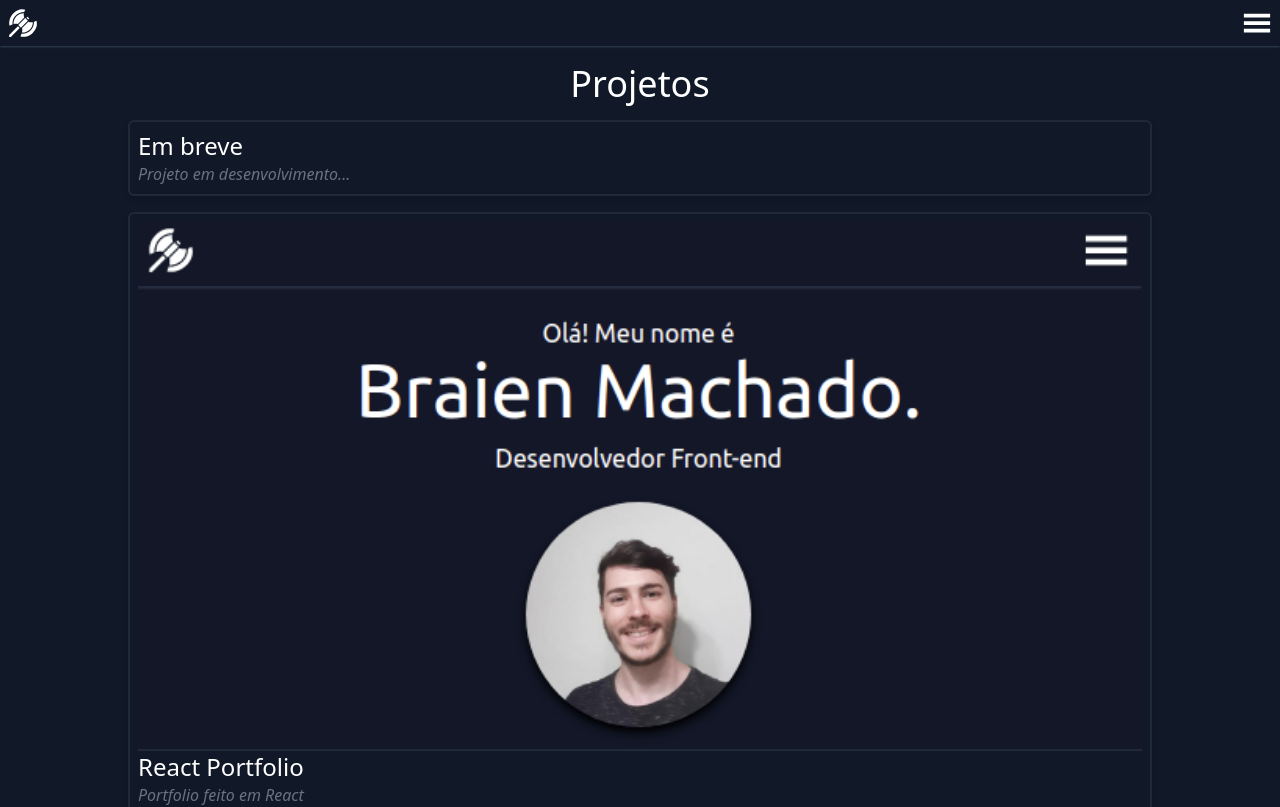
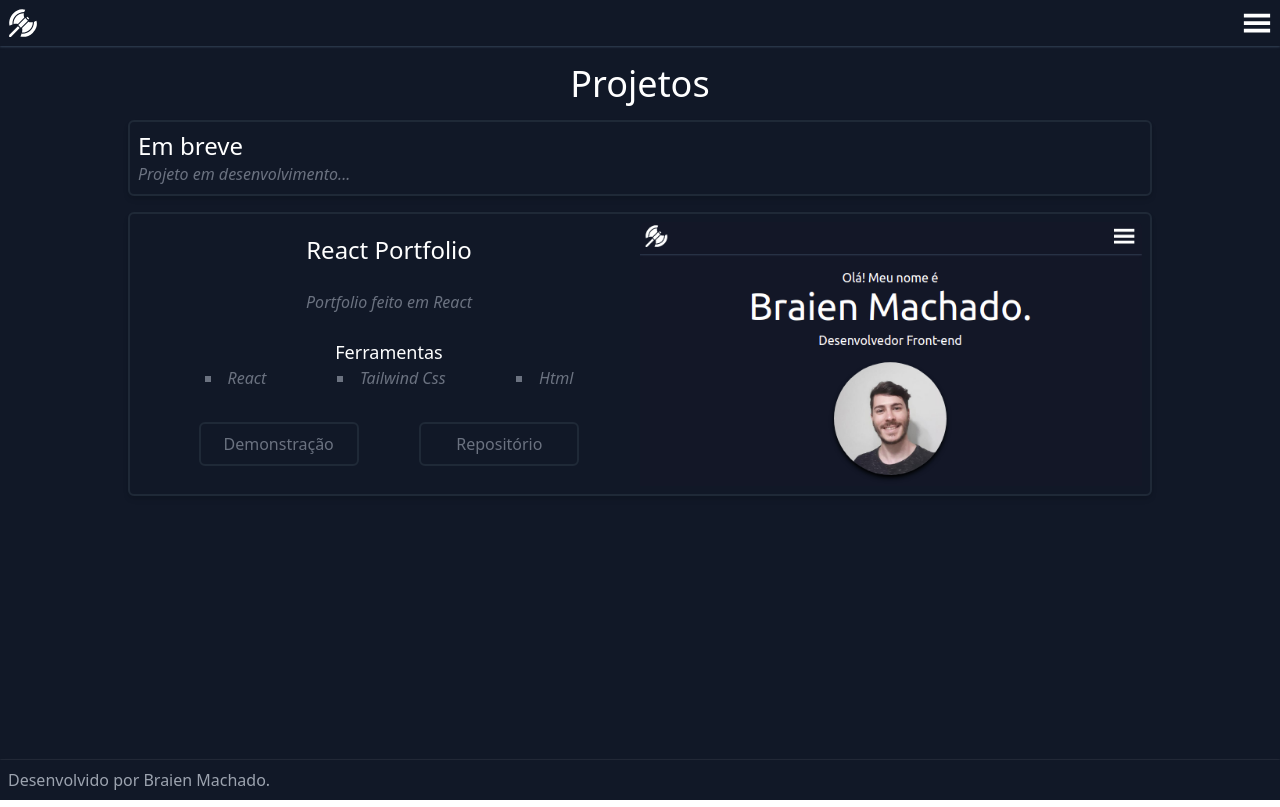
Before and after one commit to braien-machado/react-portfolio, a React (Create React App) app: page /projects in a window 1280 px wide. Shown: the top 807 px of the page. Built offline with nearby package versions, Linux system fonts and the light colour scheme.

Commit message:
set style for bigger screens

```diff
--- a/src/components/ProjectCard.jsx
+++ b/src/components/ProjectCard.jsx
@@ -14,15 +14,22 @@ export default function ProjectCard(props) {
   }
 
   return (
-    <div key={index} className='border-gray-800 border-2 hover:border-gray-300 duration-300 shadow-md rounded-md w-4/5 p-2 mb-4'>
-      <img  className='object-cover w-full rounded-t-md border-b-2 border-gray-800' src={require(`../images/${image}`)} alt={`${name} cover`} />
+    <div key={index} className='border-gray-800 border-2 hover:border-gray-300 duration-300 shadow-md rounded-md w-4/5 p-2 mb-4 md:flex md:flex-row-reverse md:justify-end md:items-center'>
+      <img  className='object-cover w-full md:w-1/2 md:object-contain rounded-t-md border-b-2 md:border-0 border-gray-800' src={require(`../images/${image}`)} alt={`${name} cover`} />
+      <div className='md:w-1/2 md:text-center md:flex md:h-full md:flex-col md:justify-around'>
         <h1 className='text-2xl font-medium'>{name}</h1>
         <p className='italic text-gray-500'>{description}</p>
         <ul className='list-inside list-square'>
-        <h2 className='text-lg font-medium'>Stacks</h2>
+          <h2 className='text-lg font-medium'>Ferramentas</h2>
+          <div className='flex md:justify-evenly md:flex-wrap'>
             {
-          stacks.map((stack, i) => (<li className='italic text-gray-500' key={`${stack}-${i}`}>{stack}</li>))
+              stacks.map((stack, i) => (
+                <div key={`${stack}-${i}`} className='mx-1'>
+                  <li className='italic text-gray-500'>{stack}</li>
+                </div>
+              ))
             }
+          </div>
         </ul>
         <div className='mt-2 flex justify-evenly flex-wrap'>
           <a  href={demo} target='_blank' rel='noreferrer'>
@@ -33,5 +40,6 @@ export default function ProjectCard(props) {
           </a>
         </div>
       </div>
+    </div>
   );
 }
```
Lines whose indentation alone changed are shown as unchanged.
